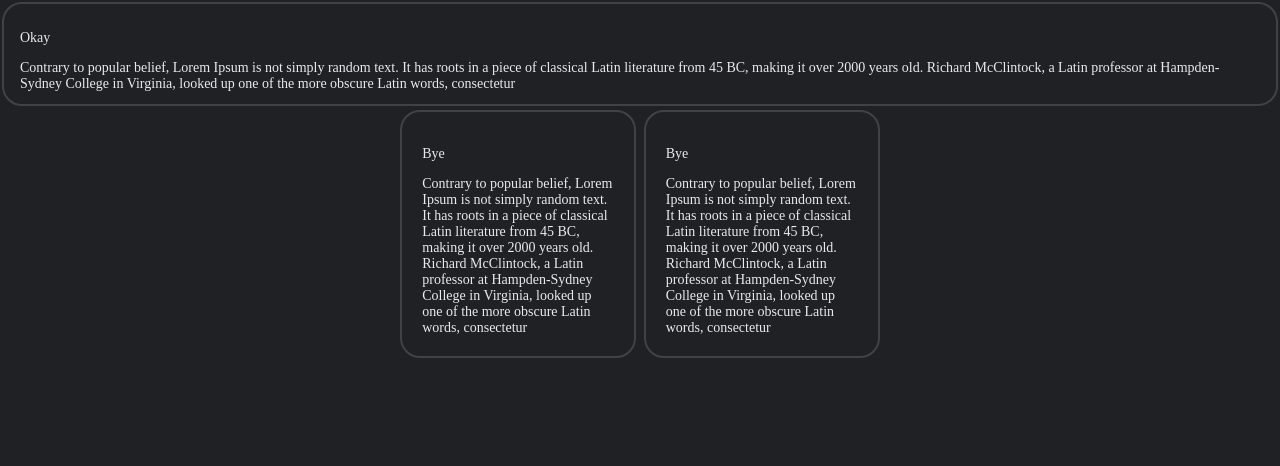
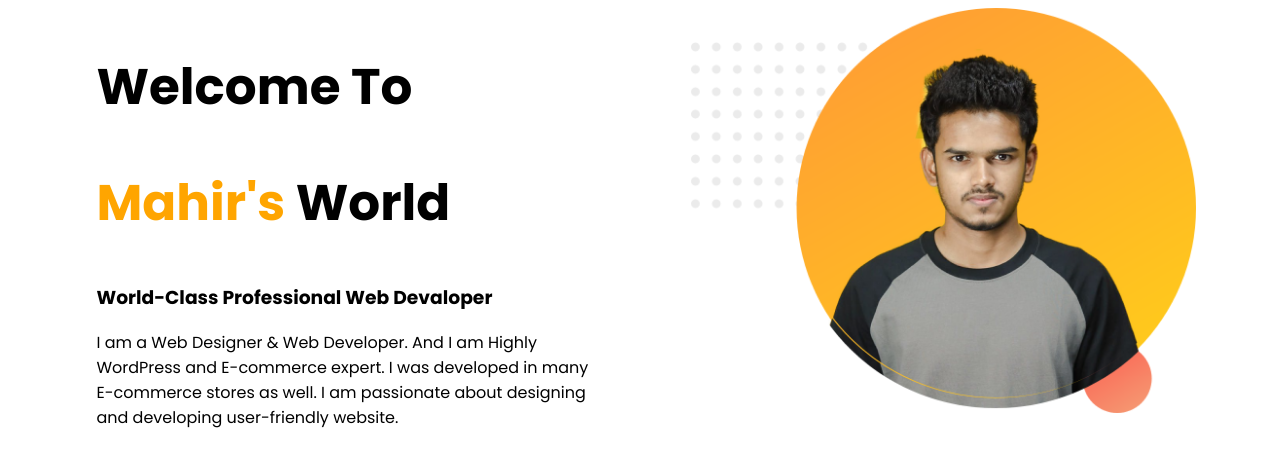
Before and after one commit to mahiralshahiar/web-portfolio, a plain HTML site: page index.html in a window 1280 px wide. Drawn offline with Linux system fonts and the light colour scheme.

Commit message:
added top part

```diff
--- a/Style.css
+++ b/Style.css
@@ -1,47 +1,21 @@
 body{
-    text-align: center;
-    background-color: #202124;
-    font-size: 14px;
-    margin: auto;
+
+    font-family: 'Poppins', sans-serif;
 }
-.container{
-    color: #E8EAED;
-    border: 2px solid #3F4246;
+h1{
+    font-size: 50px;
+}
+.name-highlight{
 
-    margin: 2px;
-    border-radius: 20px;
-    padding: 12px 16px 12px 16px;
-    display: inline-block;
-    text-align: left;
+    color: orange;
 }
-.container2{
-    color: #E8EAED;
-    border: 2px solid #3F4246;
-    border-radius: 20px;
-    width: 15%;
-    margin: 2px;
-    padding: 20px;
-    display: inline-block;
-    text-align: left;
+.half-width{
+    width: 40%;
+    float: left;
+    margin-left: 5%;
+    padding-left: 2%;
 }
-.container3{
-    color: #E8EAED;
-    border: 2px solid #3F4246;
-    border-radius: 20px;
-    width: 15%;
-    margin: 2px;
-    padding: 20px;
-    display: inline-block;
-    text-align: left;
+.half-width img{
+
+    width: 100%;
 }
-.container:hover{
-    background-color: red;
-
-}
-.container2:hover{
-    background-color: green;
-}
-.container3:hover{
-    background-color: blue;
-
-}
--- a/index.html
+++ b/index.html
@@ -3,36 +3,25 @@
 <head>
     <meta charset="UTF-8">
     <meta name="viewport" content="width=device-width, initial-scale=1.0">
-    <title>Document</title>
+    <title>Mahir Web Devaloper</title>
     <link rel="stylesheet" href="Style.css">
+    <link rel="preconnect" href="https://fonts.googleapis.com">
+<link rel="preconnect" href="https://fonts.gstatic.com" crossorigin>
+<link href="https://fonts.googleapis.com/css2?family=Poppins:ital,wght@0,100;0,200;0,300;0,400;0,500;0,600;0,700;0,800;0,900;1,100;1,200;1,300;1,400;1,500;1,600;1,700;1,800&display=swap" rel="stylesheet">
+
 </head>
 <body>
-
-
-<div class="container">
-
-    <p>Okay</p>
-    <a>
-        Contrary to popular belief, Lorem Ipsum is not simply random text. It has roots in a piece of classical Latin literature from 45 BC, making it over 2000 years old. Richard McClintock, a Latin professor at Hampden-Sydney College in Virginia, looked up one of the more obscure Latin words, consectetur
-    </a>
-
-
-
-</div>
-<div class="container2"> <!--eta 2nd pard-->
-
-<p>Bye</p>
-    <a>
-        Contrary to popular belief, Lorem Ipsum is not simply random text. It has roots in a piece of classical Latin literature from 45 BC, making it over 2000 years old. Richard McClintock, a Latin professor at Hampden-Sydney College in Virginia, looked up one of the more obscure Latin words, consectetur
-    </a>
-</div>
-<div class="container3"> <!--eta 2nd pard-->
-
-    <p>Bye</p>
-        <a>
-            Contrary to popular belief, Lorem Ipsum is not simply random text. It has roots in a piece of classical Latin literature from 45 BC, making it over 2000 years old. Richard McClintock, a Latin professor at Hampden-Sydney College in Virginia, looked up one of the more obscure Latin words, consectetur
-        </a>
-    </div>
+    <section>
+        <div class="half-width">
+        <h1>Welcome To</h1>
+        <h1><span class="name-highlight">Mahir's</span> World</h1>
+        <h3>World-Class Professional Web Devaloper</h3>
+        <p>I am a Web Designer & Web Developer. And I am Highly WordPress and E-commerce expert. I was developed in many E-commerce stores as well. I am passionate about designing and developing user-friendly website.</p>
+        </div>
+        <div class="half-width">
+        <img src="images/profile.png" alt="">
+        </div>
+    </section>
 
 </body>
 </html>
```
Also changed, not shown: images/profile.jpg (added), images/profile.png (added).
